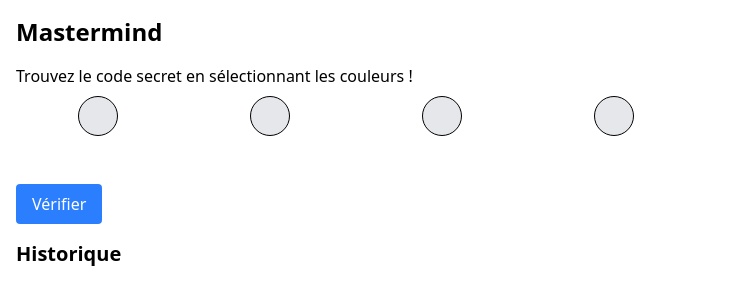
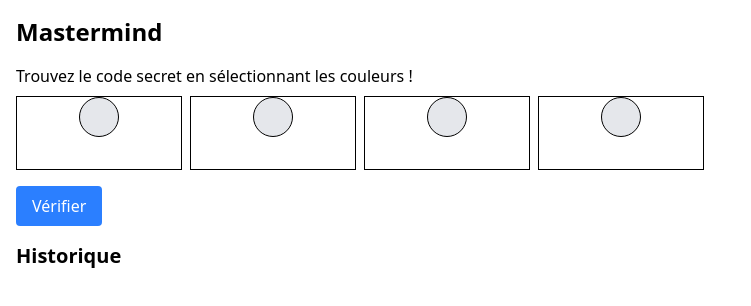
Before and after one commit to midjix/Mastermind, a React (Vite) app in the folder my-react-app/: page / in a window 1280 px wide. Shown: the top 306 px of the page, without its empty margins (0-751 px from the left). Built offline with nearby package versions, Linux system fonts and the light colour scheme.

Commit message:
ajoute de bordurs et correction de condition de Win

```diff
--- a/my-react-app/src/InputSection.jsx
+++ b/my-react-app/src/InputSection.jsx
@@ -57,8 +57,6 @@
     // Affiche un message de succès ou les résultats
     if (bienPlaces === 4) {
       setMessage("Bravo, vous avez trouvé le code secret !");
-      // Réinitialise le jeu
-      resetGame();
     } else {
       setMessage(`Bien placés : ${bienPlaces}, Mal placés : ${malPlaces}`);
     }
@@ -71,7 +69,7 @@
       <div className="flex gap-2 mb-4">
         {/* Affiche les cercles de sélection */}
         {proposition.map((color, index) => (
-          <div key={index} className="flex flex-col items-center">
+          <div key={index} className="flex flex-col items-center border">
             <div
               className={`w-10 h-10 rounded-full border ${color ? `bg-${color}-500`: "bg-gray-200"}`}
             ></div>
--- a/my-react-app/src/Mastermind.jsx
+++ b/my-react-app/src/Mastermind.jsx
@@ -5,7 +5,9 @@
 
 // Composant principal du jeu Mastermind
 const Mastermind = () => {
+
   return (
+
     <div className="p-4">
       <h1 className="text-2xl font-bold mb-4">Mastermind</h1>
       <p className="mb-2">Trouvez le code secret en sélectionnant les couleurs !</p>
```
